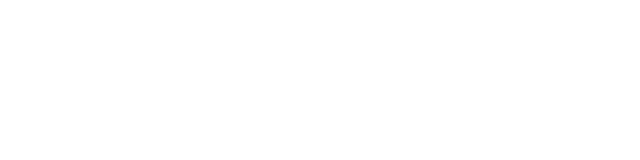
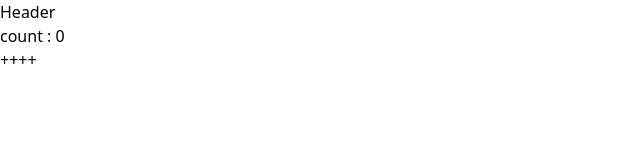
Before and after one commit to 4727yesuraju/React-hooks, a React (Vite) app: page /useCallBack in a window 1280 px wide. Before the commit this address had no page. Shown: the top 160 px of the page, without its empty margins (0-640 px from the left). Built offline with nearby package versions, Linux system fonts and the light colour scheme.

Commit message:
useCallback hook is completed

```diff
--- a/src/App.jsx
+++ b/src/App.jsx
@@ -5,6 +5,7 @@
 import UseEffect from './components/UseEffect'
 import UseRef from './components/UseRef'
 import UseMemo from './components/UseMemo'
+import UseCallBack from './components/UseCallBack'
 function App() {
   const [count, setCount] = useState(0)
 
@@ -16,6 +17,7 @@
           <Route path='/useEffect' element={<UseEffect />} />
           <Route path='/useRef' element={<UseRef />} />
           <Route path='/useMemo' element={<UseMemo />} />
+          <Route path='/useCallBack' element={<UseCallBack />} />
 
       </Routes>
     </div>
--- /dev/null
+++ b/src/components/Header.jsx
@@ -0,0 +1,9 @@
+import React from 'react';
+
+function Header(){
+    console.log("Header compoment is redered!")
+    return <h1>Header</h1>
+}
+
+
+export default React.memo(Header)
--- a/src/components/Home.jsx
+++ b/src/components/Home.jsx
@@ -16,6 +16,9 @@
       <li>
         <Link to="/useMemo" >useMemo</Link>
       </li>
+      <li>
+        <Link to="/useCallBack" >useCallBack</Link>
+      </li>
     </ul>
   )
 }
--- /dev/null
+++ b/src/components/UseCallBack.jsx
@@ -0,0 +1,21 @@
+import React, { useCallback, useState } from 'react'
+import Header from './Header';
+
+function UseCallBack() {
+    const [count,setCount] = useState(0);
+    const [val,setVal] = useState(0);
+    const fn = useCallback(()=>{console.log("hai")},[val]);
+  return (
+    <div className="flex flex-col items-center">
+      <Header fn={fn}/>
+      <h1>count : {count}</h1>
+      <button onClick={()=>setCount(count+1)} className="border-b-2 px-2 bg-black text-white rounded-lg">++</button>
+      <button onClick={()=>setVal(val+1)} className="border-b-2 px-2 bg-black text-white rounded-lg">++</button>
+
+    </div>
+  )
+}
+
+
+
+export default UseCallBack
```
